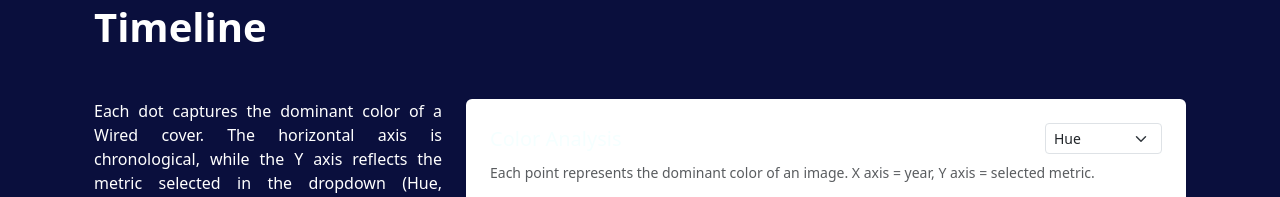
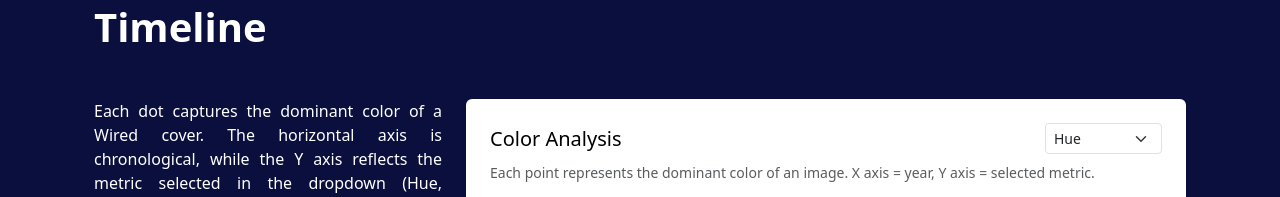
Before and after one commit to kossi-ctrl/Wave, a Django app: page /timeline/ in a window 1280 px wide. Shown: the part 136-333 px from the top of the page. Run offline with Django 5.2, Linux system fonts and the light colour scheme; data comes from the database, SQL or seed files in the repository; data that the repository does not hold is empty; parts of the project's set-up code (start-up, migrations or seed data) failed here and were passed over; some libraries are stand-ins or nearby versions.

Commit message:
modification

```diff
--- a/projet_wave1/kobe_wave/templates/kobe_wave/timeline.html
+++ b/projet_wave1/kobe_wave/templates/kobe_wave/timeline.html
@@ -18,7 +18,7 @@
         <div class="col-md-8">
             <div class="card shadow-sm border-0 p-4">
                 <div class="d-flex justify-content-between align-items-center mb-2">
-                    <h5 class="mb-0">Color Analysis</h5>
+                    <h5 class="mb-0" style="color:rgb(0, 0, 0);">Color Analysis</h5>
                     <select id="colorMetric" class="form-select form-select-sm" style="width:auto;">
                         <option value="hue">Hue</option>
                         <option value="brightness">Brightness</option>
```
